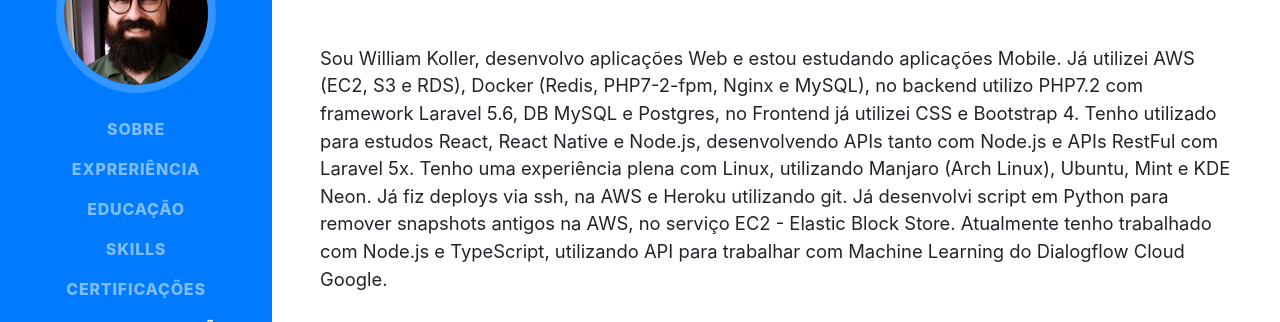
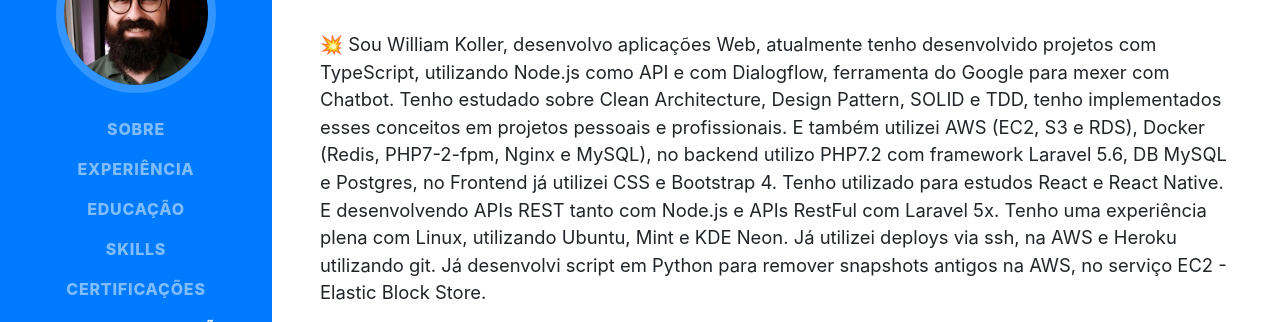
Before and after one commit to williamkoller/williamkoller.github.io, a website with bundled scripts: page index.html in a window 1280 px wide. Shown: the part 263-585 px from the top of the page. Built offline with nearby package versions, Linux system fonts and the light colour scheme; a web font is replaced by a local one.

Commit message:
adjusted text on index

```diff
--- a/index.html
+++ b/index.html
@@ -24,7 +24,7 @@
 
 </head>
 
-<body id="page-top">
+<body id="page-top" class="scroller">
 
   <nav class="navbar navbar-expand-lg navbar-dark bg-primary fixed-top" id="sideNav">
     <a class="navbar-brand js-scroll-trigger" href="#page-top">
@@ -42,7 +42,7 @@
           <a class="nav-link js-scroll-trigger" href="#about">Sobre</a>
         </li>
         <li class="nav-item">
-          <a class="nav-link js-scroll-trigger" href="#experience">Expreriência</a>
+          <a class="nav-link js-scroll-trigger" href="#experience">Experiência</a>
         </li>
         <li class="nav-item">
           <a class="nav-link js-scroll-trigger" href="#education">Educação</a>
@@ -71,13 +71,13 @@
           <a href="mailto:wkoller25@gmail.com">wkoller25@gmail.com</a>
         </div>
         <p class="lead mb-5">
-          Sou William Koller, desenvolvo aplicações Web e estou estudando aplicações Mobile.
-          Já utilizei AWS (EC2, S3 e RDS), Docker (Redis, PHP7-2-fpm, Nginx e MySQL), no backend utilizo PHP7.2 com framework Laravel 5.6, DB MySQL e Postgres,
-          no Frontend já utilizei CSS e Bootstrap 4. Tenho utilizado para estudos React, React Native e Node.js,
-          desenvolvendo APIs tanto com Node.js e APIs RestFul com Laravel 5x.
-          Tenho uma experiência plena com Linux, utilizando Manjaro (Arch Linux), Ubuntu, Mint e KDE Neon. Já fiz deploys via ssh, na AWS e Heroku utilizando git.
+          💥 Sou William Koller, desenvolvo aplicações Web, atualmente tenho desenvolvido projetos com TypeScript, utilizando Node.js como API e com Dialogflow,
+          ferramenta do Google para mexer com Chatbot.
+          Tenho estudado sobre Clean Architecture, Design Pattern, SOLID e TDD, tenho implementados esses conceitos em projetos pessoais e profissionais.
+          E também utilizei AWS (EC2, S3 e RDS), Docker (Redis, PHP7-2-fpm, Nginx e MySQL), no backend utilizo PHP7.2 com framework Laravel 5.6, DB MySQL e Postgres,
+          no Frontend já utilizei CSS e Bootstrap 4. Tenho utilizado para estudos React e React Native. E desenvolvendo APIs REST tanto com Node.js e APIs RestFul com Laravel 5x.
+          Tenho uma experiência plena com Linux, utilizando Ubuntu, Mint e KDE Neon. Já utilizei deploys via ssh, na AWS e Heroku utilizando git.
           Já desenvolvi script em Python para remover snapshots antigos na AWS, no serviço EC2 - Elastic Block Store.
-          Atualmente tenho trabalhado com Node.js e TypeScript, utilizando API para trabalhar com Machine Learning do Dialogflow Cloud Google.
         </p>
         <div class="social-icons">
           <a href="https://www.linkedin.com/in/williamkoller/">
```
